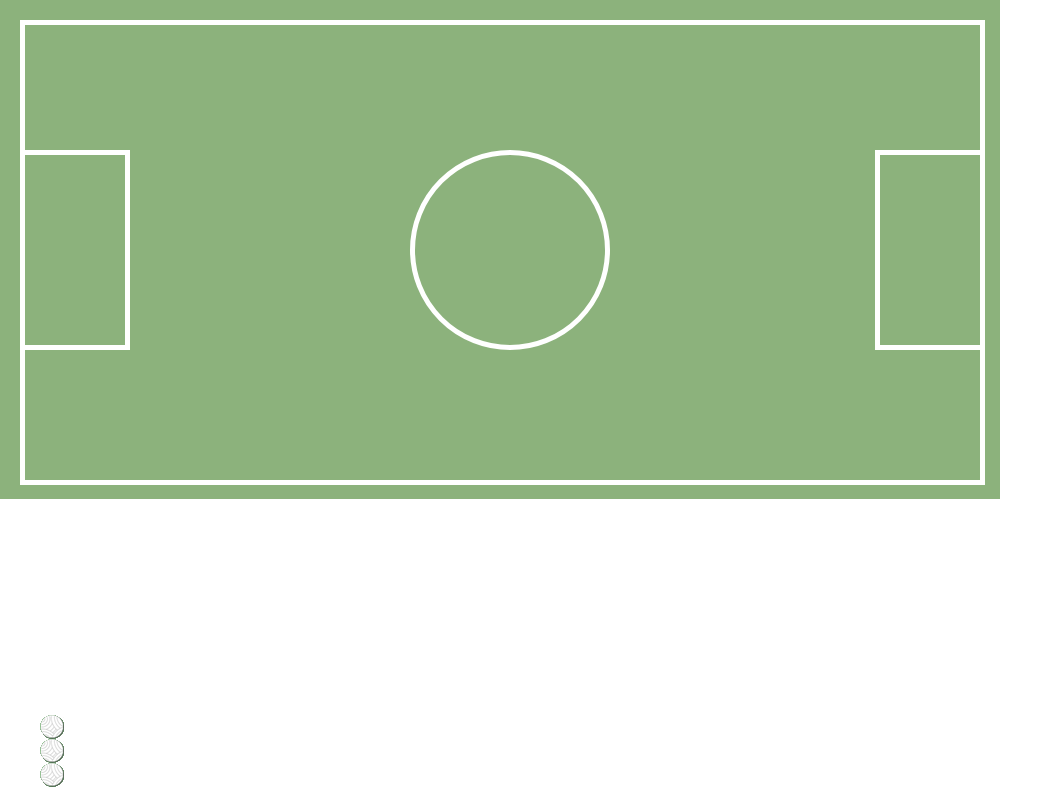
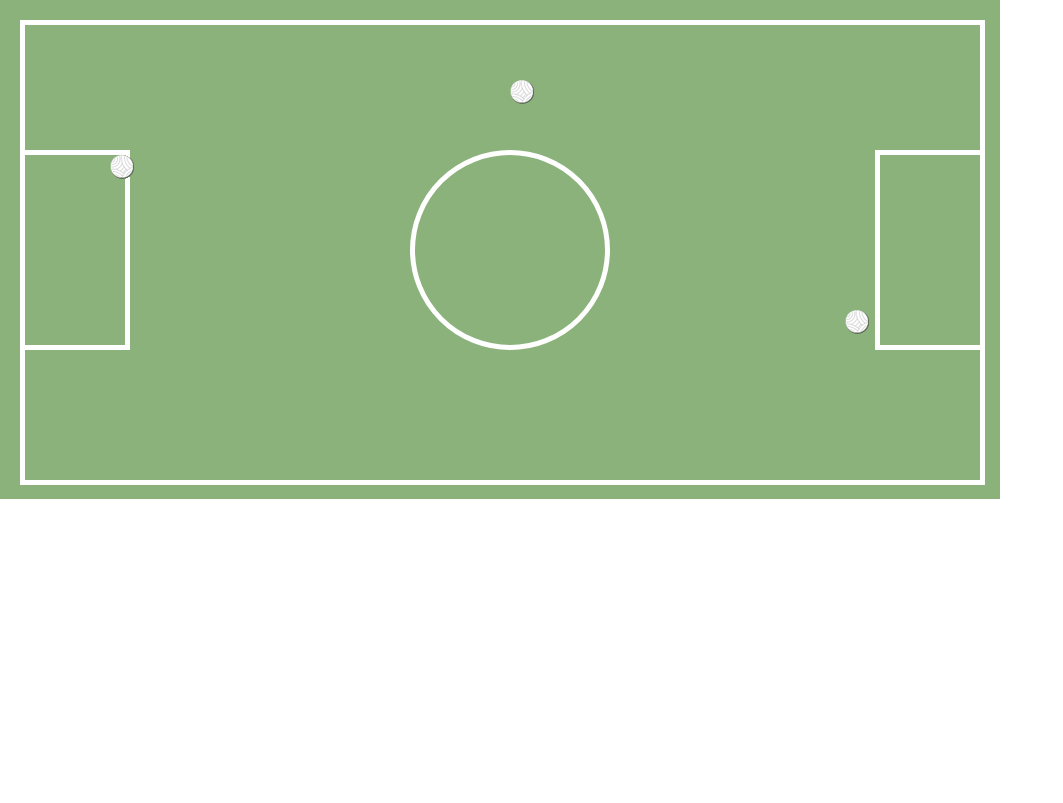
Before and after one commit to SabrinaVillalobos/court, a plain HTML site: page index.html in a window 1280 px wide. Shown: the whole page, without its empty margins (0-1063 px from the left). Drawn offline with Linux system fonts and the light colour scheme.

Commit message:
cleaning css, fixing ball position

```diff
--- a/CSS/style.css
+++ b/CSS/style.css
@@ -17,9 +17,7 @@ body {
 	width: 955px;
 	height: 455px;
 	top:20px;
-	right:;
 	left:20px;
-	bottom:;
 	border-color: #FFFFFF;
 	border-style: solid;
 	border-width: 5px;
@@ -35,9 +33,7 @@ body {
 	border-width: 5px;
 	background-color: #8CB27C;
 	top:150px;
-	right:;
 	left:20px;
-	bottom:;
 }
 
 .lil-rectangler {
@@ -49,9 +45,7 @@ body {
 	border-width: 5px;
 	background-color: #8CB27C;
 	top:150px;
-	right:;
 	left:875px;
-	bottom:;
 }
 
 .circle {
@@ -60,8 +54,6 @@ body {
 	width: 190px;
 	height: 190px;
 	background-color:#8CB27C;
-	top:;
-	right:;
 	left:410px;
 	bottom:349px;
 	border-color: #FFFFFF;
@@ -69,42 +61,23 @@ body {
 	border-width: 5px;
 }
 
-#balls {
-	position:relative;
+.ball1 {
+    position: absolute;
+    left: 110px;
+    top: 155px;
+    z-index: 1;
 }
 
-#balls li {
-    list-style: none;
-
+.ball2 {
+    position: absolute;
+    left: 510px;
+    top: 80px;
+    z-index: 2;
 }
 
-#balls a {
-    width: 24px;
-    height: 24px;
-    display: block;
+.ball3 {
+    position: absolute;
+    left: 845px;
+    top: 310px;
+    z-index: 2;
 }
-
-#ball1 {
-	background: url(../img/spriteballs.png) no-repeat -110px -155px;
-	width: 24px;
-	height: 24px;
-}
-
-#ball2 {
-
-	background: url(../img/spriteballs.png) no-repeat -510px -80px;
-	width: 24px;
-	height: 24px;
-
-}
-
-#ball3 {
-
-	background: url(../img/spriteballs.png) no-repeat -510px -80px;
-	width: 24px;
-	height: 24px;
-	top:150px;
-	right:;
-	left:875px;
-	bottom:;
-}
--- a/index.html
+++ b/index.html
@@ -7,16 +7,15 @@
 
 </head>
 <body>
+	<div class="ball1"><img src="img/ball.png" width="24" height="24"></div>
+	<div class="ball2"><img src="img/ball.png" width="24" height="24"></div>
+	<div class="ball3"><img src="img/ball.png" width="24" height="24"></div>
 	<div class="court"></div>
 	<div class="court-inside"></div>
 	<div class="lil-rectanglel"></div>
 	<div class="lil-rectangler"></div>
 	<div class="circle"></div>
-	<ul id="balls">
-		<li id="ball1"></li>
-		<li id="ball2"></li>
-		<li id="ball3"></li>
-	</ul>
+
 
 </body>
 </html>
```
